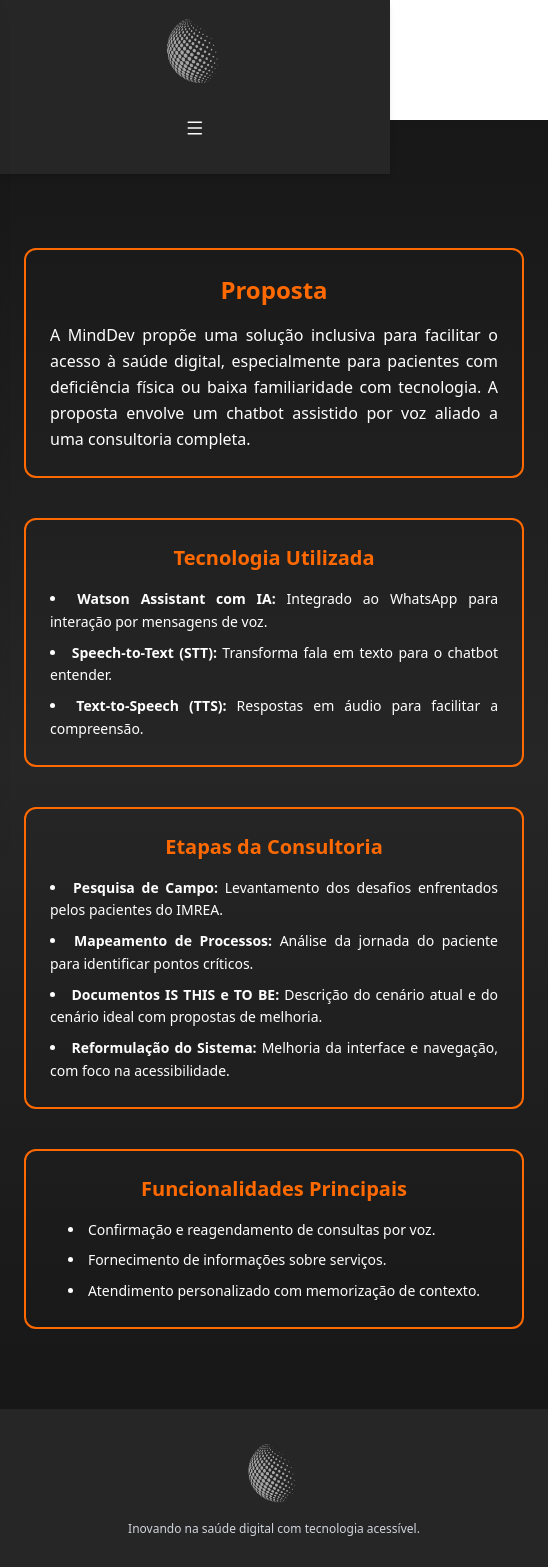
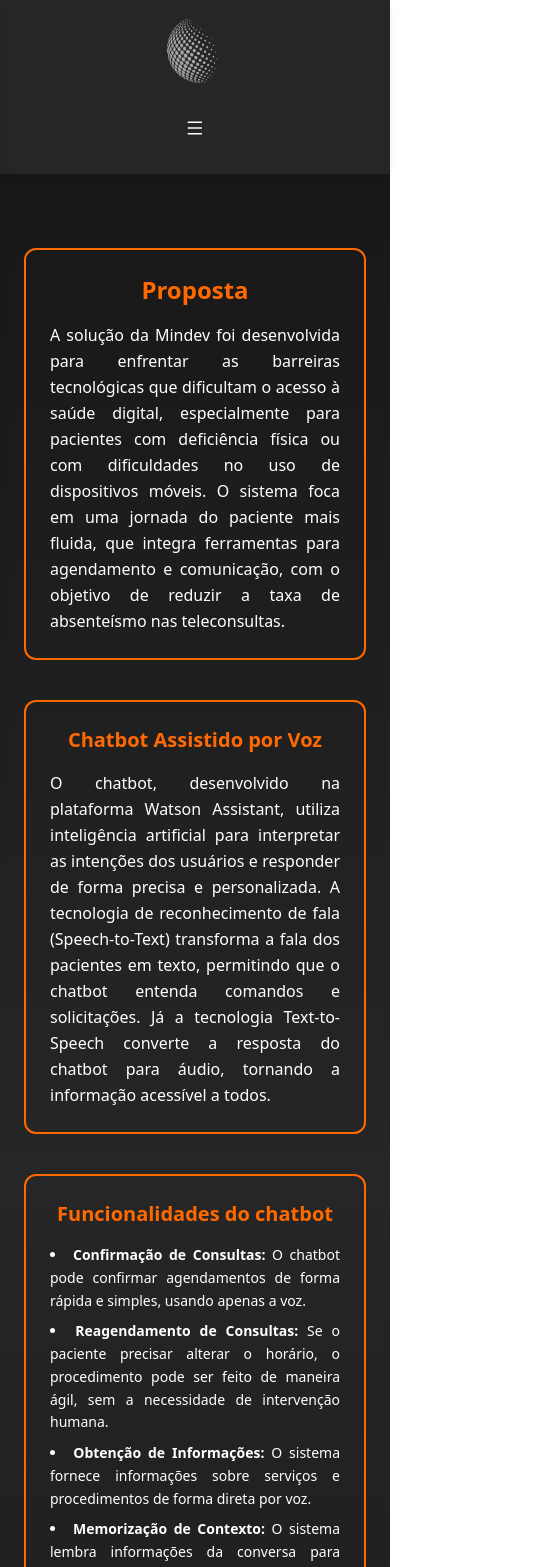
Before and after one commit to Nicolas-Ramiro/Sprint3-challenge-front, a React (Vite) app: page /proposta in a window 390 px wide. Shown: the top 1567 px of the page, 548 px wide, since content can reach past the window. Built offline with nearby package versions, Linux system fonts and the light colour scheme.

Commit message:
Mudança texto de proposta e responsividade da pagina proposta.tsx

```diff
--- a/src/pages/proposta.tsx
+++ b/src/pages/proposta.tsx
@@ -5,77 +5,88 @@
     <main className="min-h-[70vh] min-w-screen bg-gradient-to-b from-neutral-900 via-neutral-800 to-neutral-900 text-white pt-32 pb-20 px-6">
       <div className="w-full flex flex-col gap-10 items-center">
         {/* Card Proposta */}
-        <section className="border-2 border-orange-500 rounded-xl p-6 flex flex-col items-center text-justify w-[500px]">
+        <section className="border-2 border-orange-500 rounded-xl p-6 flex flex-col items-center text-justify w-full max-w-[500px]">
           <h3 className="text-orange-500 font-bold text-2xl mb-4 text-center">
             Proposta
           </h3>
           <p className="text-base leading-relaxed">
-            A MindDev propõe uma solução inclusiva para facilitar o acesso à
-            saúde digital, especialmente para pacientes com deficiência física
-            ou baixa familiaridade com tecnologia. A proposta envolve um chatbot
-            assistido por voz aliado a uma consultoria completa.
+            A solução da Mindev foi desenvolvida para enfrentar as barreiras
+            tecnológicas que dificultam o acesso à saúde digital, especialmente
+            para pacientes com deficiência física ou com dificuldades no uso de
+            dispositivos móveis. O sistema foca em uma jornada do paciente mais
+            fluida, que integra ferramentas para agendamento e comunicação, com
+            o objetivo de reduzir a taxa de absenteísmo nas teleconsultas.
           </p>
         </section>
 
-        {/* Linha com dois cards lado a lado */}
-        <div className="w-full flex flex-col md:flex-row gap-10 justify-center">
-          {/* Card Tecnologia Utilizada */}
-          <section className="border-2 border-orange-500 rounded-xl p-6 flex flex-col items-center text-justify w-[500px]">
+        {/* Grid Responsivo */}
+        <div
+          className="
+            flex flex-col gap-10 w-full items-center
+            !lg:grid !lg:grid-cols-2 !lg:gap-10 !lg:max-w-6xl
+            xl:flex xl:flex-row xl:justify-center xl:max-w-none
+          "
+        >
+          {/* Chatbot Assistido por Voz */}
+          <section className="border-2 border-orange-500 rounded-xl p-6 flex flex-col items-center text-justify w-full max-w-[500px]">
             <h3 className="text-orange-500 font-bold text-xl mb-4 text-center">
-              Tecnologia Utilizada
+              Chatbot Assistido por Voz
+            </h3>
+            <p className="text-base leading-relaxed">
+              O chatbot, desenvolvido na plataforma Watson Assistant, utiliza
+              inteligência artificial para interpretar as intenções dos usuários
+              e responder de forma precisa e personalizada. A tecnologia de
+              reconhecimento de fala (Speech-to-Text) transforma a fala dos
+              pacientes em texto, permitindo que o chatbot entenda comandos e
+              solicitações. Já a tecnologia Text-to-Speech converte a resposta
+              do chatbot para áudio, tornando a informação acessível a todos.
+            </p>
+          </section>
+
+          {/* Funcionalidades do chatbot */}
+          <section className="border-2 border-orange-500 rounded-xl p-6 flex flex-col items-center text-justify w-full max-w-[500px]">
+            <h3 className="text-orange-500 font-bold text-xl mb-4 text-center">
+              Funcionalidades do chatbot
             </h3>
             <ul className="list-disc list-inside space-y-2 text-sm leading-relaxed">
               <li>
-                <strong>Watson Assistant com IA:</strong> Integrado ao WhatsApp
-                para interação por mensagens de voz.
+                <strong>Confirmação de Consultas:</strong> O chatbot pode
+                confirmar agendamentos de forma rápida e simples, usando apenas
+                a voz.
               </li>
               <li>
-                <strong>Speech-to-Text (STT):</strong> Transforma fala em texto
-                para o chatbot entender.
+                <strong>Reagendamento de Consultas:</strong> Se o paciente
+                precisar alterar o horário, o procedimento pode ser feito de
+                maneira ágil, sem a necessidade de intervenção humana.
               </li>
               <li>
-                <strong>Text-to-Speech (TTS):</strong> Respostas em áudio para
-                facilitar a compreensão.
+                <strong>Obtenção de Informações:</strong> O sistema fornece
+                informações sobre serviços e procedimentos de forma direta por
+                voz.
+              </li>
+              <li>
+                <strong>Memorização de Contexto:</strong> O sistema lembra
+                informações da conversa para oferecer um atendimento
+                personalizado e contínuo, com base no histórico de interações.
               </li>
             </ul>
           </section>
 
-          {/* Card Etapas da Consultoria */}
-          <section className="border-2 border-orange-500 rounded-xl p-6 flex flex-col items-center text-justify w-[500px]">
+          {/* Plataforma de agendamento */}
+          <section className="border-2 border-orange-500 rounded-xl p-6 flex flex-col items-center text-justify w-full max-w-[500px]">
             <h3 className="text-orange-500 font-bold text-xl mb-4 text-center">
-              Etapas da Consultoria
+              Plataforma de agendamento
             </h3>
-            <ul className="list-disc list-inside space-y-2 text-sm leading-relaxed">
-              <li>
-                <strong>Pesquisa de Campo:</strong> Levantamento dos desafios
-                enfrentados pelos pacientes do IMREA.
-              </li>
-              <li>
-                <strong>Mapeamento de Processos:</strong> Análise da jornada do
-                paciente para identificar pontos críticos.
-              </li>
-              <li>
-                <strong>Documentos IS THIS e TO BE:</strong> Descrição do
-                cenário atual e do cenário ideal com propostas de melhoria.
-              </li>
-              <li>
-                <strong>Reformulação do Sistema:</strong> Melhoria da interface
-                e navegação, com foco na acessibilidade.
-              </li>
-            </ul>
+            <p className="text-base leading-relaxed">
+              Além do chatbot, a Mindev propõe a criação de uma tela de
+              agendamento de consultas para ser integrada aos sistemas já
+              utilizados internamente. Essa plataforma permite que pacientes ou
+              acompanhantes agendem consultas, e posteriormente, consultem as
+              informações de seus agendamentos. A solução também gera um banco
+              de dados para a equipe administrativa, facilitando a organização
+              das atividades e o acompanhamento dos agendamentos.
+            </p>
           </section>
-
-          {/* Card Funcionalidades */}
-        <section className="border-2 border-orange-500 rounded-xl p-6 flex flex-col items-center text-justify w-[500px]">
-          <h3 className="text-orange-500 font-bold text-xl mb-4 text-center">
-            Funcionalidades Principais
-          </h3>
-          <ul className="list-disc list-inside space-y-2 text-sm leading-relaxed">
-            <li>Confirmação e reagendamento de consultas por voz.</li>
-            <li>Fornecimento de informações sobre serviços.</li>
-            <li>Atendimento personalizado com memorização de contexto.</li>
-          </ul>
-        </section>
         </div>
       </div>
     </main>
```
